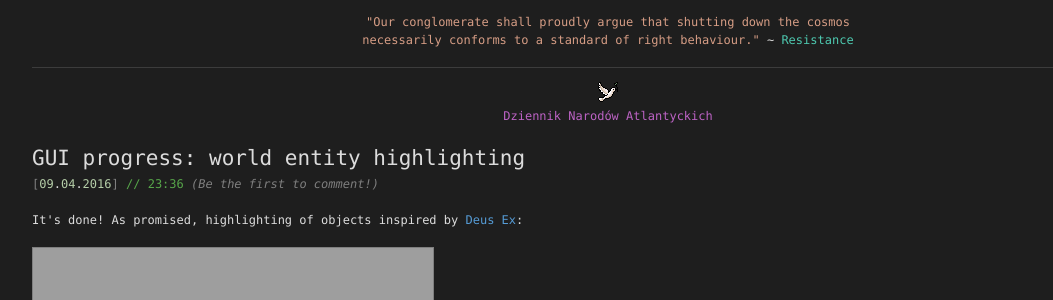
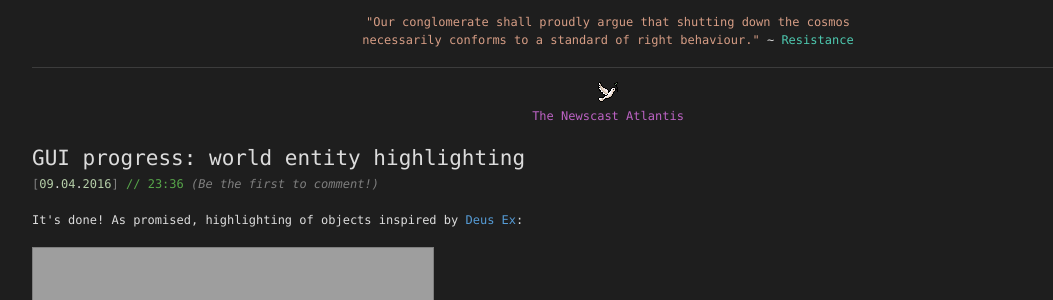
Before and after one commit to TeamHypersomnia/TeamHypersomnia.github.io, a Jekyll site: the page built from index.html, in a window 1280 px wide and 900 px high. Shown: the part 274-574 px from the top of the window, without its empty margins (32-1085 px from the left). Built offline with Jekyll 4.4.1, drawn with Linux system fonts in a browser that asks for light colours; the list of posts is cut into pages by our own code.

Commit message:
newscast

```diff
--- a/_includes/header.html
+++ b/_includes/header.html
@@ -34,7 +34,7 @@
 <div style="width:100%; height: 15px; border-top: 1px solid rgb(60, 60, 60)"></div>
 
 <a class="vsmacro" href="{{ site.url }}"> <img src="{{ "/dove.gif "| prepend: site.baseurl }}" style="border: 0"/><br/>
-Dziennik Narodów Atlantyckich</a>
+The Newscast Atlantis</a>
 <br/>
 
 </div>
```
